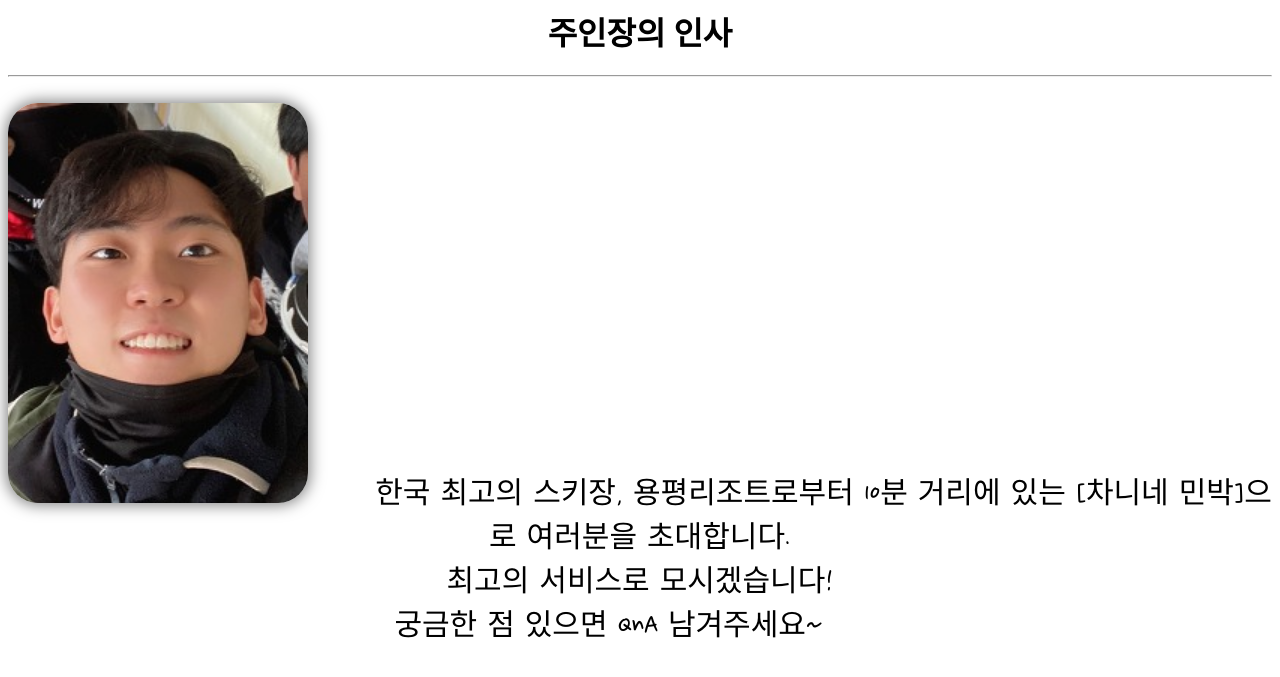
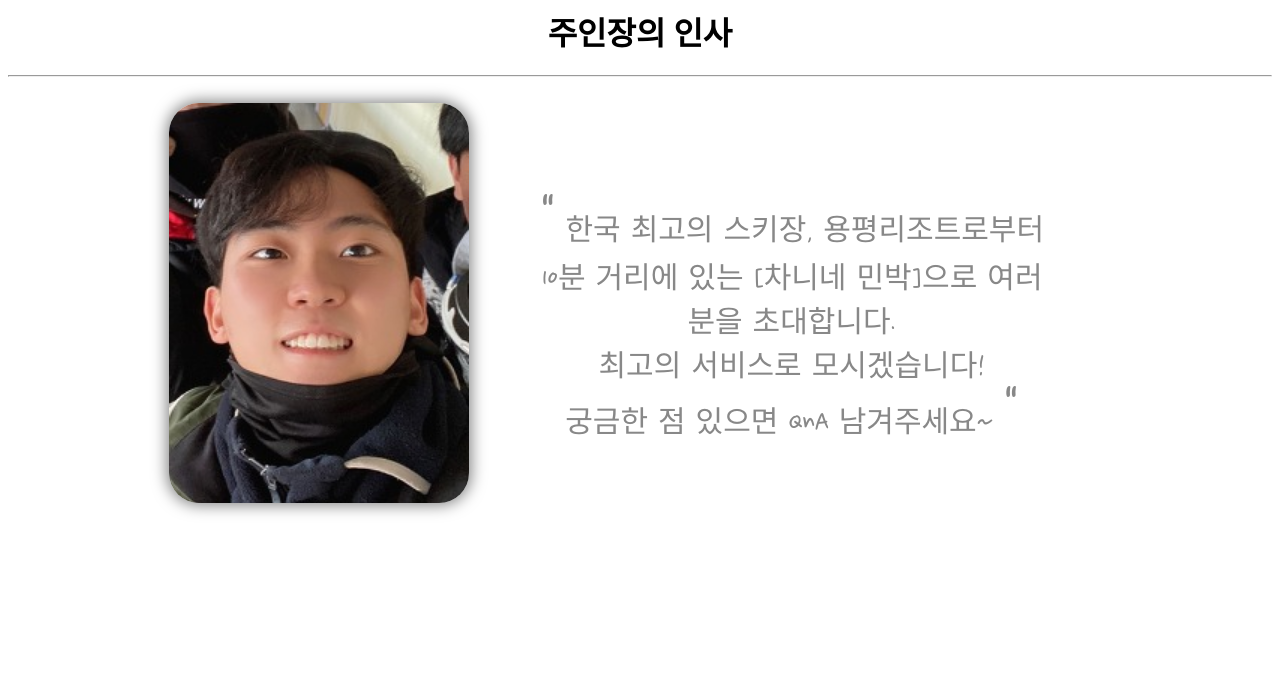
Before and after one commit to 2ood/chaneeMinbak, a PHP site: page /html/intro.html in a window 1280 px wide. Shown: the top 677 px of the page. Run offline with PHP 8.4, Linux system fonts and the light colour scheme.

Commit message:
edited intro.html style

```diff
--- a/css/contentStyle.css
+++ b/css/contentStyle.css
@@ -1,12 +1,12 @@
 /* universal use*/
-.ratio-27-64{ align-content : center; width: 80vw; height: calc(100vw*27/64);}
-.ratio-9-16 {align-content : center; width: 50vw; height: calc(50vw*4/3);}
-.ratio-1-1 {align-content : center; width: 80vw; height: calc(50vw);}
+.ratio-27-64{ align-content : center;}
+.ratio-9-16 {align-content : center;}
+.ratio-1-1 {align-content : center;}
 iframe {position: relative; width: 100%; height:100%; }
 
 /* intro.html*/
 #jooinjang {border-radius: 30px; border-width: 0px; border-style: none;
-	box-shadow: rgba(0, 0, 0, 0.5) 0px 0px 15px 2px; width: 100%; height:100%;}
+	box-shadow: rgba(0, 0, 0, 0.5) 0px 0px 15px 2px; width: 40vw; height:calc(40vw*4/3)}
 .content img { position: relative; top: 0;left: 0; width: 100%; height:100%;}
 
 p {color : #000; margin-left: 5%; margin-right :5%;}
@@ -16,8 +16,7 @@ p.ment {  font-size:5vw; font-family:"Nanum Pen"; vertical-align :center;}
 .rule li {line-height : 3em;}
 
 @media (min-width :760px) {
-	.ratio-9-16 { width: 300px; height: 400px; display : inline-block;}
 	#jooinjang {border-radius: 30px; border-width: 0px; border-style: none;
-	box-shadow: rgba(0, 0, 0, 0.5) 0px 0px 15px 2px; width: 100%; height:100%; display:inline-block;}
-	p.ment {  font-size:30px;; font-family:"Nanum Pen";display : inline;}
+	box-shadow: rgba(0, 0, 0, 0.5) 0px 0px 15px 2px;  width: 300px; height: 400px; display : inline-block; position : relative;}
+	p.ment { width :40vw; font-size:30px; font-family:"Nanum Pen";display : inline-block; position : relative; vertical-align:top; padding-top :60px;}
 }
--- a/html/intro.html
+++ b/html/intro.html
@@ -8,16 +8,20 @@
 	<script src = '../script/contentScript.js'></script>
 </header>
 <body>
-	<center><h1 class='title'>주인장의 인사</h1><hr/>
-	<br/>
-		<span class='ratio-9-16'>
-		<img id='jooinjang' src='img/joo-in-jang.jpeg'>
-		</span>
-	<span>
-	<p class='ment'> 한국 최고의 스키장, 용평리조트로부터 10분 거리에 있는 [차니네 민박]으로 여러분을 초대합니다.<br/>
-		최고의 서비스로 모시겠습니다!<br/>궁금한 점 있으면 QnA 남겨주세요~</p>
-	</span>
+	<center>
+		<h1 class='title'>주인장의 인사</h1>
+		<hr/>
+		<br/>
+			<span class='ratio-9-16'><img id='jooinjang' src='img/joo-in-jang.jpeg'></span>
+		<p class='ment' style='color :#888;'>
+			<span style='font-size:2em; line-height: 1em; height: 1em;'>"</span>
+			한국 최고의 스키장, 용평리조트로부터 10분 거리에 있는 [차니네 민박]으로 여러분을 초대합니다.<br/>
+			최고의 서비스로 모시겠습니다!<br/>
+			궁금한 점 있으면 QnA 남겨주세요~
+			<span style='font-size:2em; line-height: 1em; height: 1em;'>"</span>
+		</p>
 	</center>
+
 
 </body>
 
--- a/html/service.html
+++ b/html/service.html
@@ -6,7 +6,7 @@
 </header>
 <body>
 	<h1 class='title'>소개 영상</h1><hr/>
-	<center><div class ='ratio-27-64'>
+	<center><div class ='ratio-27-64' style='width: 80vw; height: calc(100vw*27/64);'>
 	<iframe class='youtube' src="https://www.youtube.com/embed/qTIJR7PRGKY" frameborder="0" allow="accelerometer; autoplay; clipboard-write; encrypted-media; gyroscope; picture-in-picture" allowfullscreen></iframe>
 	</div> </center>
 
--- a/html/traffic.html
+++ b/html/traffic.html
@@ -8,7 +8,7 @@
 	<h1 class='title'>오시는 길</h1><hr/>
 	강원도 평창군 대관령면 송천길 12 뉴월드빌라 신관 207호 <br/>
 	<center>
-	<div class='ratio-1-1'>
+	<div class='ratio-1-1' style='width: 80vw; height: calc(50vw);'>
 		<a href="https://map.kakao.com/?urlX=877575&urlY=1161736&urlLevel=3&map_type=TYPE_MAP&map_hybrid=false" target="_blank"><img src="https://map2.daum.net/map/mapservice?FORMAT=PNG&SCALE=2.5&MX=877575&MY=1161736&S=0&IW=504&IH=310&LANG=0&COORDSTM=WCONGNAMUL&logo=kakao_logo" style="border:1px solid #ccc"></a>
 	</div></center>
 </body>
--- a/index.html
+++ b/index.html
@@ -55,9 +55,9 @@
 
 
 	<div class='welcome-box' name="0">
-		<img id='welcome-backg0' src='img/noon-dong-i.jpg'>
+		<img id='welcome-backg0' src='img/diningRoom1.jpg'>
 		<img id='welcome-backg1' src='img/diningRoom2.jpg'>
-		<img id='welcome-backg2' src='img/diningRoom1.jpg'>
+		<img id='welcome-backg2' src='img/noon-dong-i.jpg'>
 
 		<a href="#" onclick='changePic(false);' class='change-prev'>&lt;</a>
 		<center> <h1 class='siteName'> 차니 민박   	</h1></center>
@@ -86,6 +86,7 @@
 	<!-- end of contents-->
 
 	<div class='footer'>
+		<hr/>
 		designed &amp; managed by 200d /
 		<a href='https://github.com/2ndBrigadeWebProgrammer/chaneeMinbak' target='_blank' title='open in new tab'>github repo.</a>
 		<br>kyungmin.choi@gistory.me
```
Also changed, not shown: css/style.css (+9 -6 lines).
